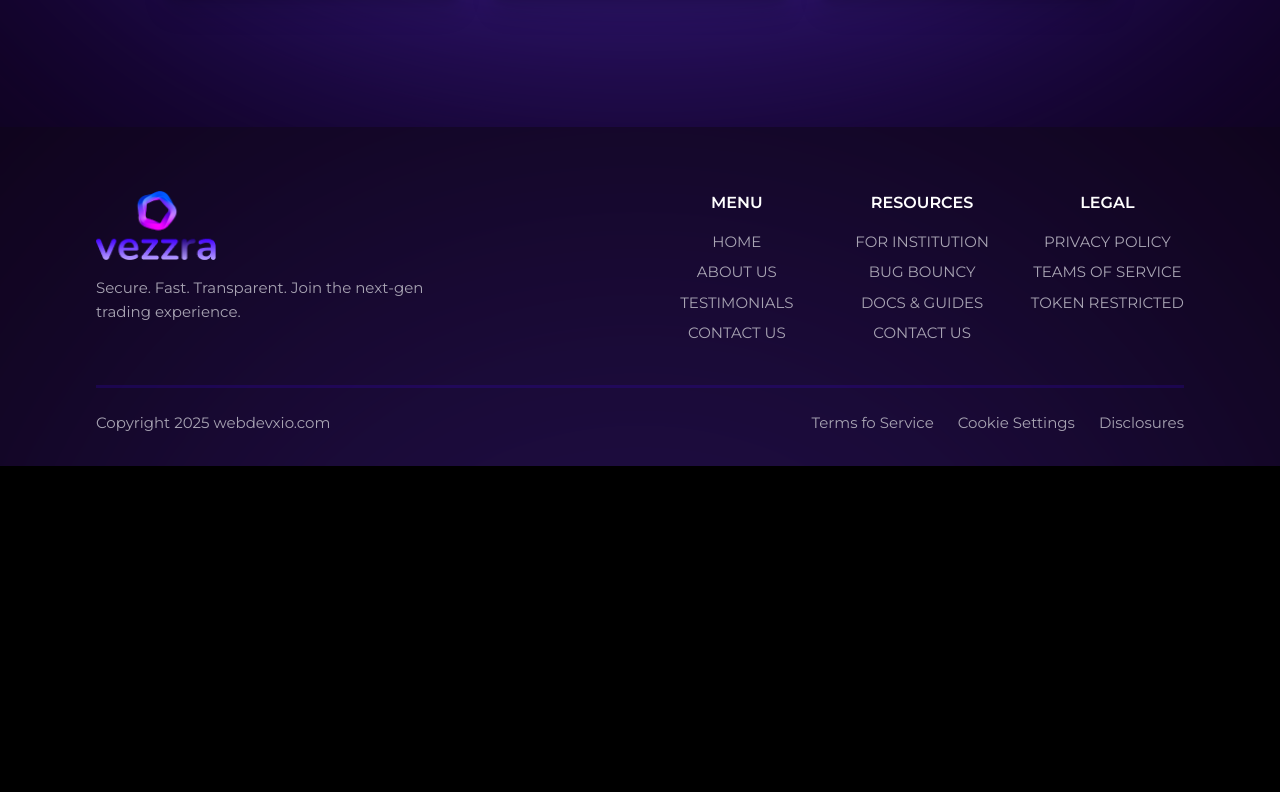
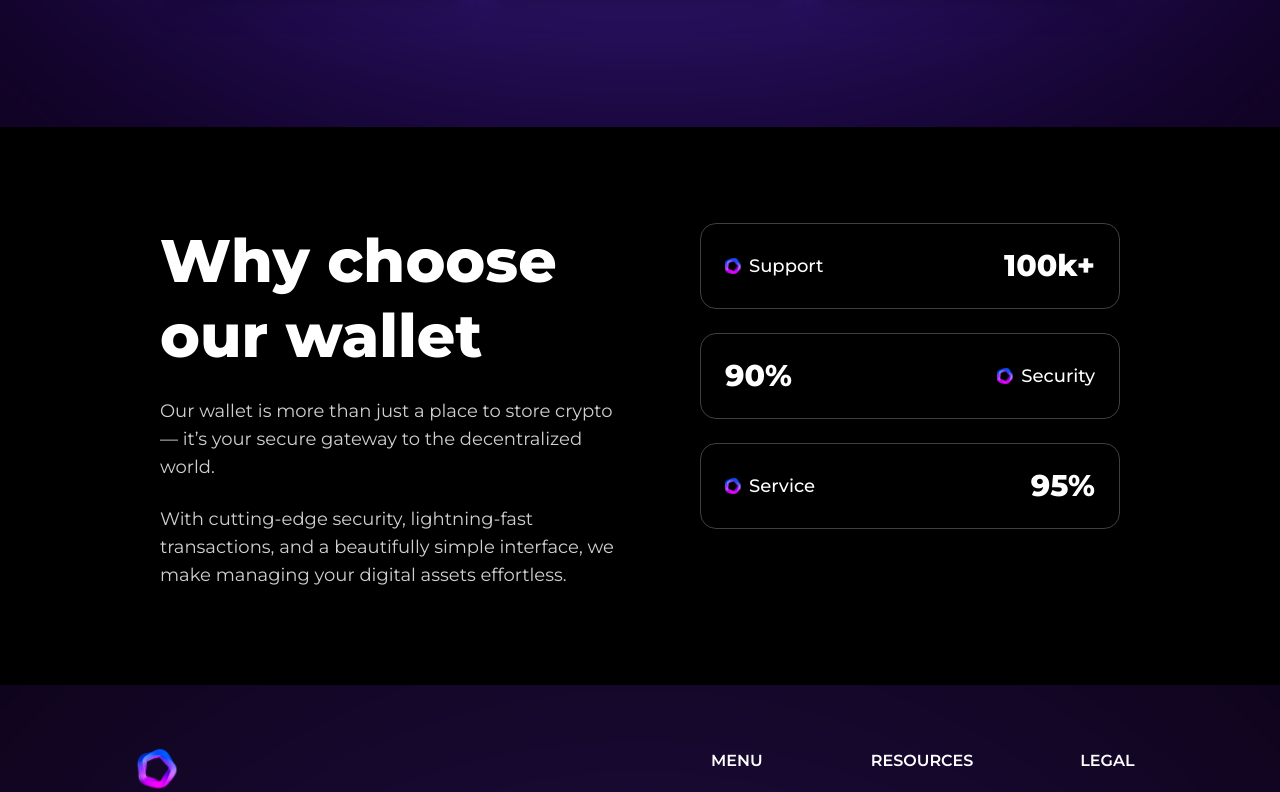
Before and after one commit to TamimOp/vezzra, a Next.js app: page / in a window 1280 px wide. Shown: the part 1080-1872 px from the top of the page. Before the commit the page ends 1546 px from the top, so only its background shows below. Built offline with nearby package versions, Linux system fonts and the light colour scheme.

Commit message:
adding whychoose section and designed according to the need

```diff
--- a/app/page.tsx
+++ b/app/page.tsx
@@ -1,9 +1,11 @@
 import Hero from "@/components/Hero";
+import WhyChoose from "@/components/WhyChoose";
 
 export default function Home() {
   return (
     <main>
       <Hero />
+      <WhyChoose />
     </main>
   );
 }
--- /dev/null
+++ b/components/WhyChoose.tsx
@@ -0,0 +1,71 @@
+import Image from "next/image";
+
+export default function WhyChoose() {
+  return (
+    <section className="text-white px-6 sm:px-12 lg:px-30 xl:px-40 py-24">
+      <div className="max-w-7xl mx-auto flex flex-col lg:flex-row justify-between items-start gap-20">
+        {/* Left Text Section */}
+        <div className="flex-1">
+          <h2 className="text-5xl md:text-6xl font-extrabold leading-tight mb-6">
+            Why choose <br />
+            our wallet
+          </h2>
+          <p className="text-lg text-[#D0D0D0] mb-6">
+            Our wallet is more than just a place to store crypto — it’s your
+            secure gateway to the decentralized world.
+          </p>
+          <p className="text-lg text-[#D0D0D0]">
+            With cutting-edge security, lightning-fast transactions, and a
+            beautifully simple interface, we make managing your digital assets
+            effortless.
+          </p>
+        </div>
+
+        {/* Right Stats Section */}
+        <div className="flex flex-col gap-6 w-full lg:w-[420px]">
+          {/* Card 1 */}
+          <div className="flex justify-between items-center border border-[#3F3F3F] rounded-2xl px-6 py-6 bg-black/10 backdrop-blur-md">
+            <div className="flex items-center gap-2">
+              <Image
+                src="/assets/Rectangle.svg"
+                alt="icon"
+                width={16}
+                height={16}
+              />
+              <span className="text-white text-lg font-medium">Support</span>
+            </div>
+            <span className="text-white text-3xl font-extrabold">100k+</span>
+          </div>
+
+          {/* Card 2 */}
+          <div className="flex justify-between items-center border border-[#3F3F3F] rounded-2xl px-6 py-6 bg-black/10 backdrop-blur-md">
+            <span className="text-white text-3xl font-extrabold">90%</span>
+            <div className="flex items-center gap-2">
+              <Image
+                src="/assets/Rectangle.svg"
+                alt="icon"
+                width={16}
+                height={16}
+              />
+              <span className="text-white text-lg font-medium">Security</span>
+            </div>
+          </div>
+
+          {/* Card 3 */}
+          <div className="flex justify-between items-center border border-[#3F3F3F] rounded-2xl px-6 py-6 bg-black/10 backdrop-blur-md">
+            <div className="flex items-center gap-2">
+              <Image
+                src="/assets/Rectangle.svg"
+                alt="icon"
+                width={16}
+                height={16}
+              />
+              <span className="text-white text-lg font-medium">Service</span>
+            </div>
+            <span className="text-white text-3xl font-extrabold">95%</span>
+          </div>
+        </div>
+      </div>
+    </section>
+  );
+}
```
Also changed, not shown: public/assets/Rectangle.svg (added).
